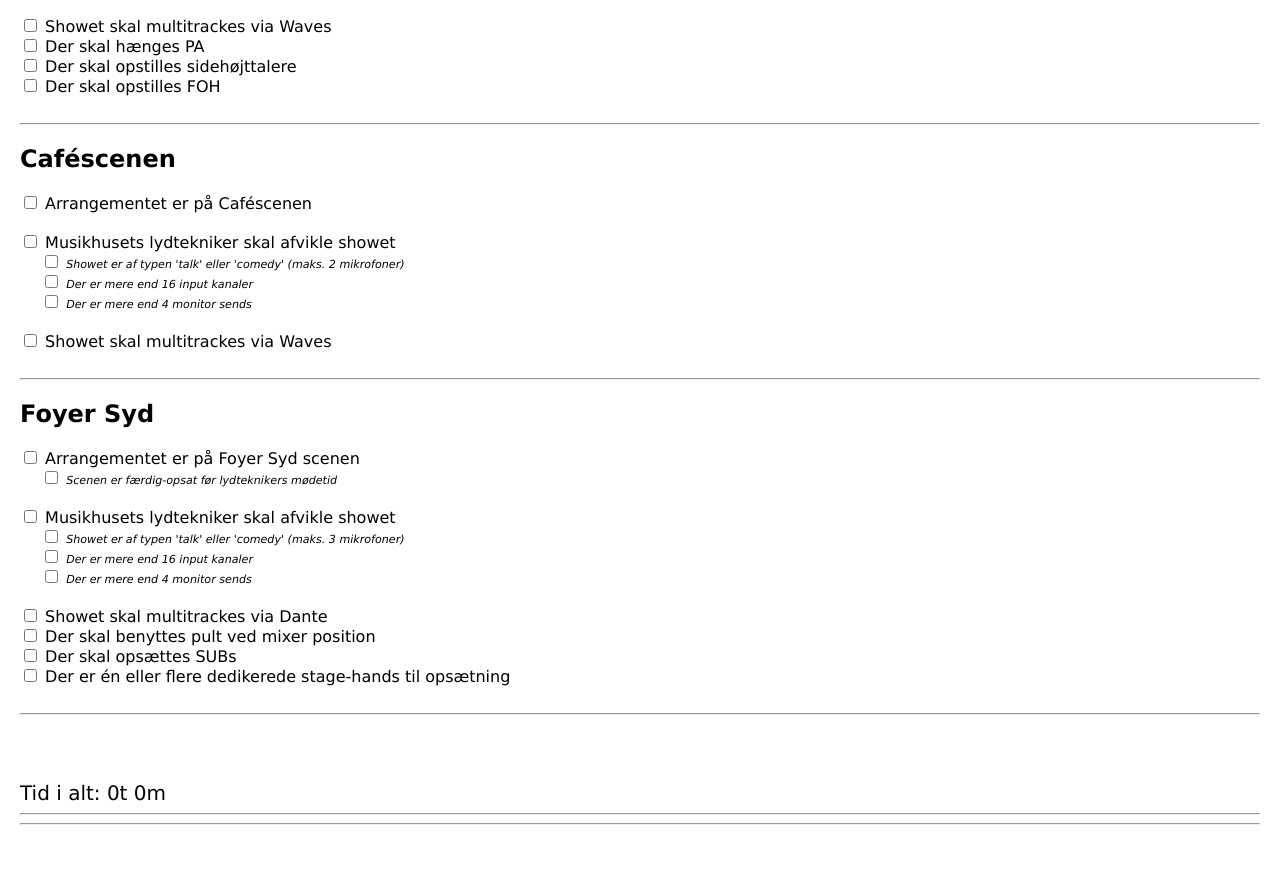
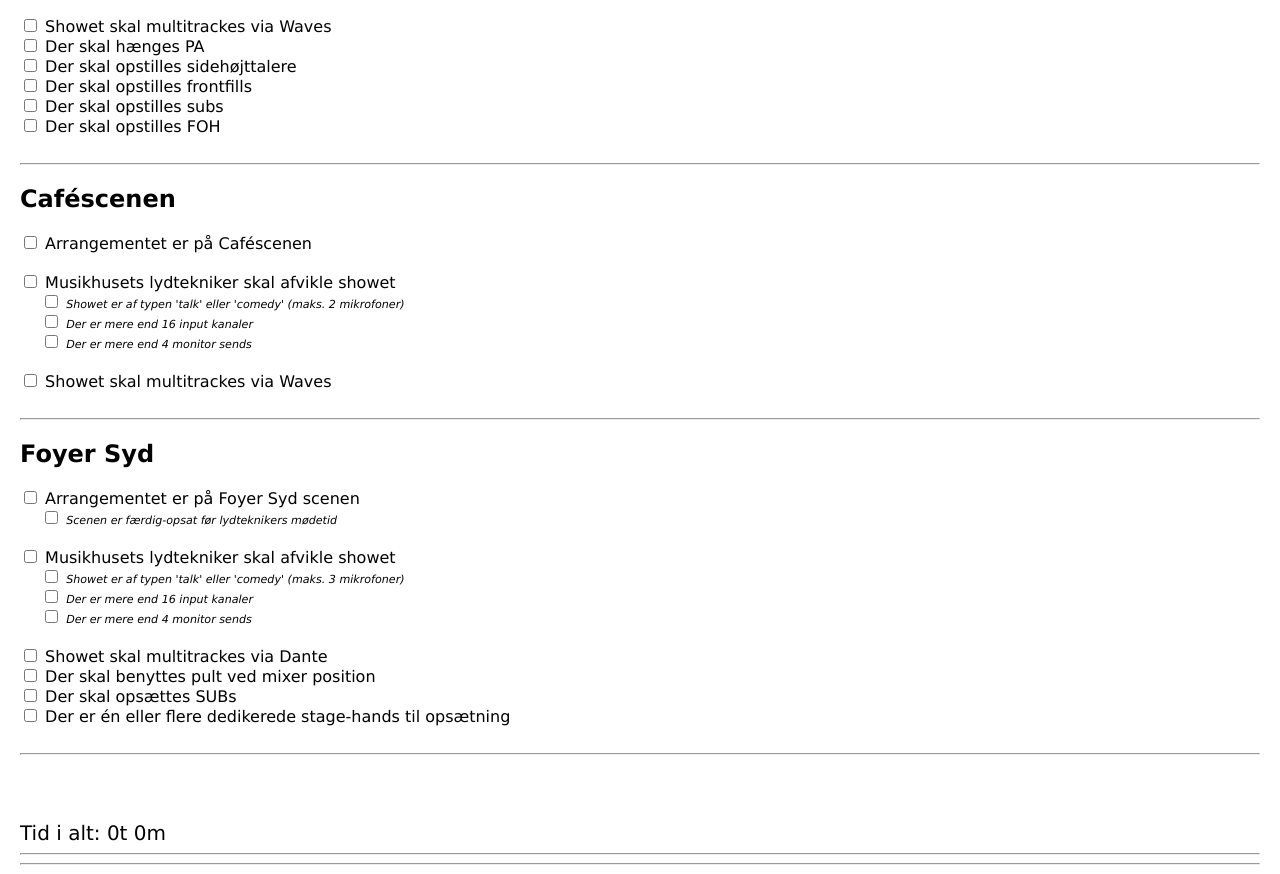
Before and after one commit to RuneSchwartzStavnskaer/preptidsudregner, a plain HTML site: page index.html in a window 1280 px wide. Shown: the part 1258-2132 px from the top of the page. Drawn offline with Linux system fonts and the light colour scheme.

Commit message:
Update index.html

```diff
--- a/index.html
+++ b/index.html
@@ -106,7 +106,11 @@
         </label><br>
         <label> <input type="checkbox" class="time-checkbox" value="60"> Der skal hænges PA
         </label><br>
-        <label> <input type="checkbox" class="time-checkbox" value="30"> Der skal opstilles sidehøjttalere
+        <label> <input type="checkbox" class="time-checkbox" value="15"> Der skal opstilles sidehøjttalere
+        </label><br>
+        <label> <input type="checkbox" class="time-checkbox" value="15"> Der skal opstilles frontfills
+        </label><br>
+        <label> <input type="checkbox" class="time-checkbox" value="15"> Der skal opstilles subs
         </label><br>
         <label> <input type="checkbox" class="time-checkbox" value="30"> Der skal opstilles FOH
         </label><br>
```
